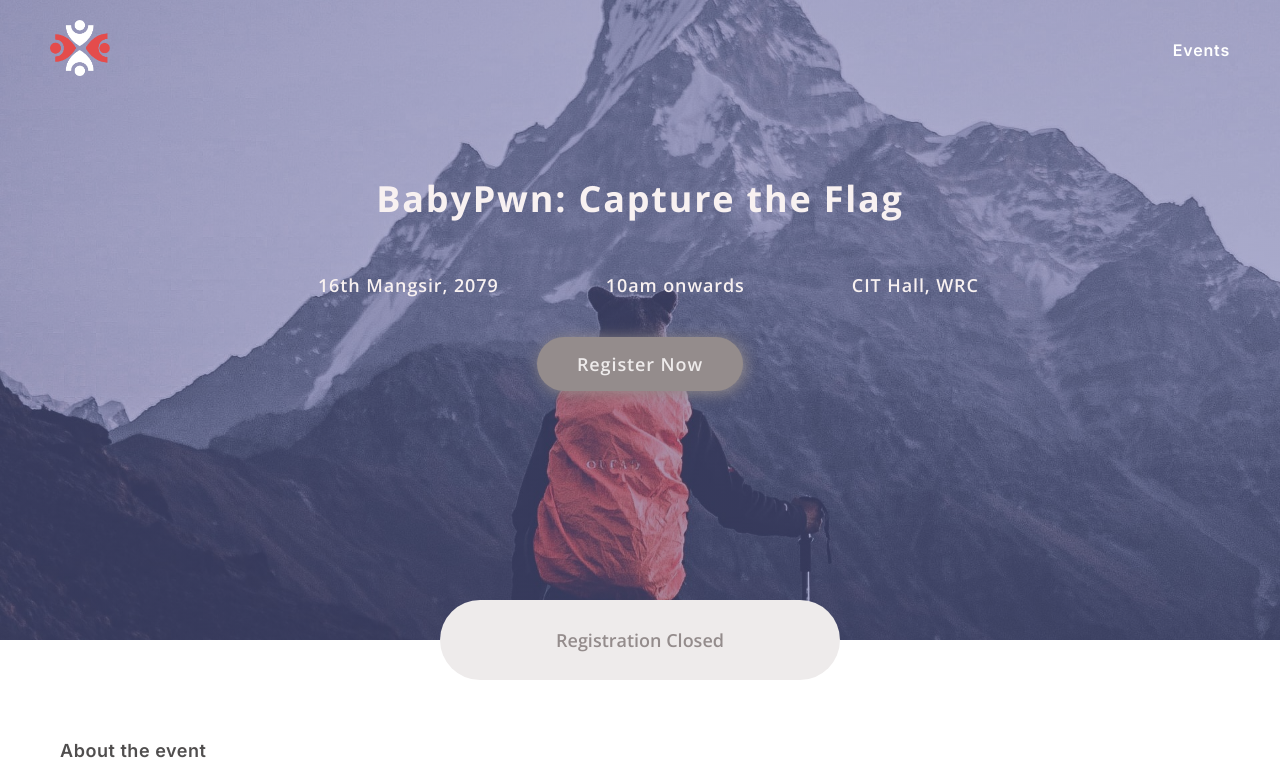
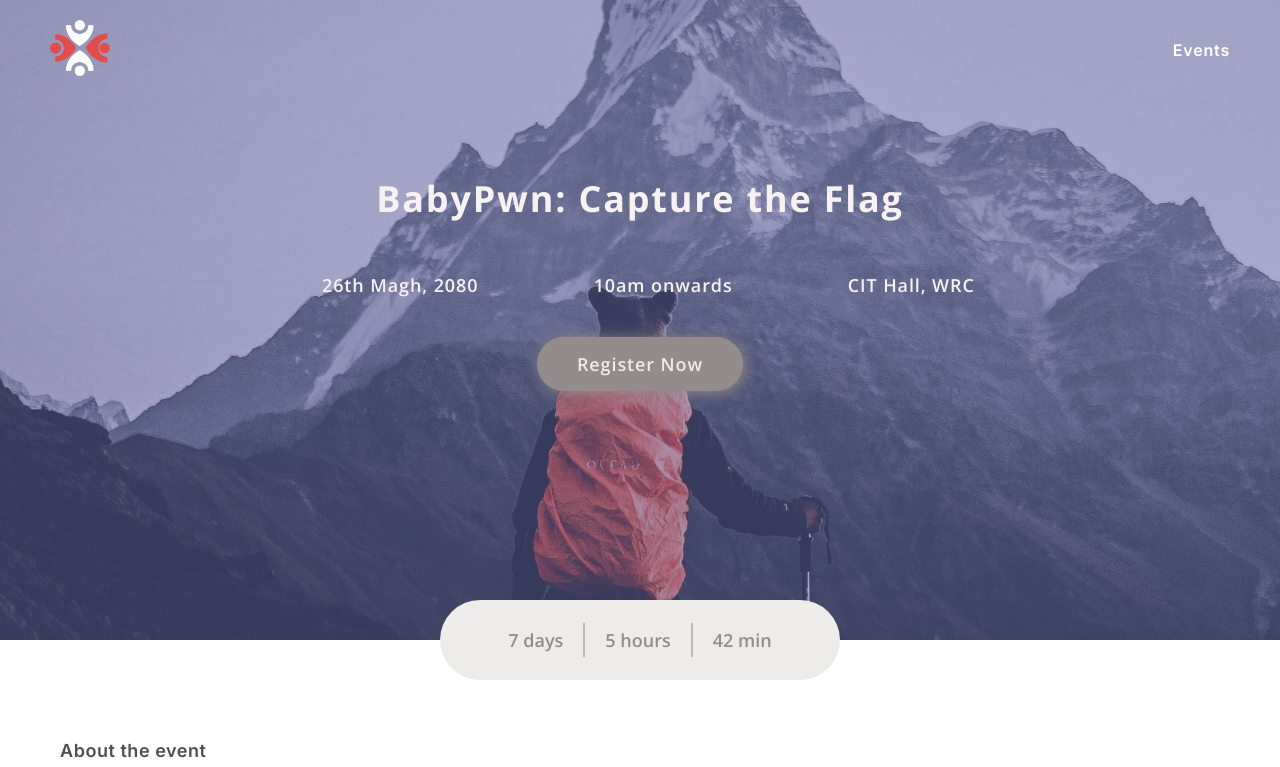
Before and after one commit to i-ces/Techparva-web, a React (Vite) app: page /breaking-into-security in a window 1280 px wide. Shown: the top 767 px of the page. Built offline with nearby package versions, Linux system fonts and the light colour scheme.

Commit message:
update for third day

```diff
--- a/src/pages/security/security.jsx
+++ b/src/pages/security/security.jsx
@@ -9,9 +9,9 @@ const Security = () =>{
             <RegisterPage
             title="BabyPwn: Capture the Flag"
             time="10am onwards"
-            date="16th Mangsir, 2079"
+            date="26th Magh, 2080"
             location="CIT Hall, WRC"
-            countdown_time="12/02/2022"
+            countdown_time="02/09/2024"
             urll = "https://forms.gle/jWgSWp719UYM18f97"
             />
         <div className="detailsofevent">
```
